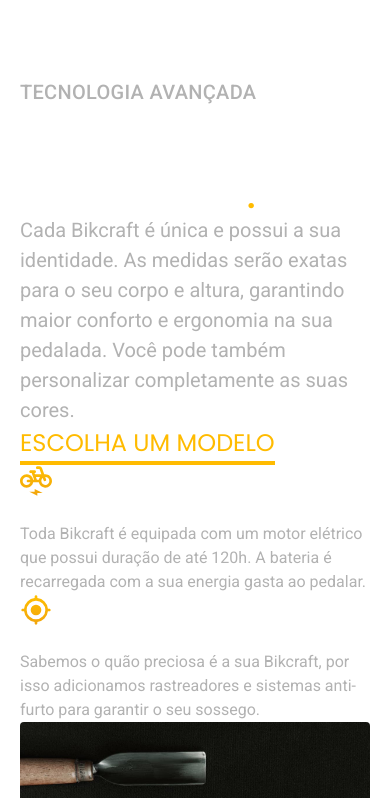
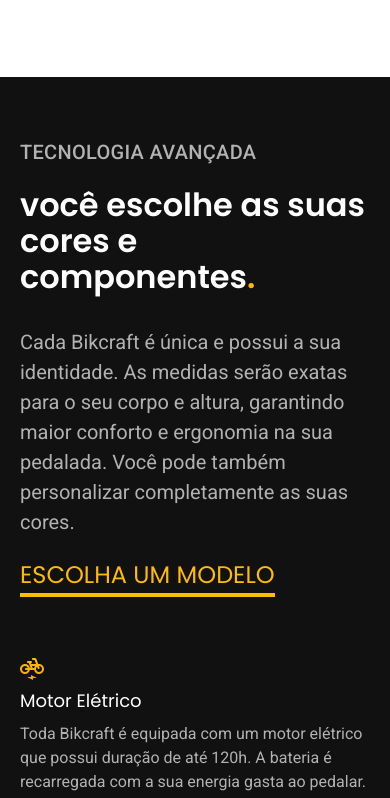
Before and after one commit to itspedromedeiros/bikcraft, a plain HTML site: page index.html in a window 390 px wide. Shown: the part 1306-2104 px from the top of the page. Drawn offline with Linux system fonts and the light colour scheme.

Commit message:
:lipstick: feat: styling the tecnologia section

```diff
--- /dev/null
+++ b/assets/css/home/tecnologia.css
@@ -0,0 +1,79 @@
+.tecnologia-bg {
+  background: var(--color-11);
+  box-shadow: inset 0 80px var(--color-0), inset 0 -80px var(--color-0);
+}
+
+.tecnologia {
+  display: grid;
+  grid-template-columns: 1fr 1fr;
+  gap: 40px;
+}
+
+.tecnologia-imagem img {
+  width: 100%;
+  height: 100%;
+  object-fit: cover;
+  object-position: left;
+}
+
+.tecnologia-conteudo {
+  padding-top: 160px;
+  padding-bottom: 160px;
+}
+
+.tecnologia-conteudo > span {
+  display: block;
+  margin-bottom: 20px;
+}
+
+.tecnologia-conteudo h2 {
+  margin-bottom: 32px;
+}
+
+.tecnologia-conteudo > p {
+  margin-bottom: 20px;
+}
+
+.tecnologia a {
+  margin-bottom: 80px;
+}
+
+.tecnologia-vantagens {
+  display: flex;
+  gap: 40px;
+}
+
+.tecnologia-vantagens h3 {
+  margin-bottom: 8px;
+  width: max-content;
+}
+
+.tecnologia-vantagens img {
+  width: 24px;
+  margin-bottom: 8px;
+}
+
+@media (max-width: 800px) {
+  .tecnologia-bg {
+    box-shadow: initial;
+  }
+  .tecnologia {
+    grid-template-columns: 1fr;
+  }
+  .tecnologia-conteudo {
+    padding-top: 60px;
+    padding-bottom: 60px;
+  }
+  .tecnologia-imagem {
+    display: none;
+  }
+  .tecnologia a {
+    margin-bottom: 60px;
+  }
+}
+
+@media (max-width: 600px) {
+  .tecnologia-vantagens {
+    flex-direction: column;
+  }
+}
--- a/assets/css/style.css
+++ b/assets/css/style.css
@@ -6,5 +6,6 @@
 @import "./global/header.css";
 
 @import "./home/introduction.css";
+@import "./home/tecnologia.css";
 
 @import "./bicicletas/bicicletas-lista.css";
```
